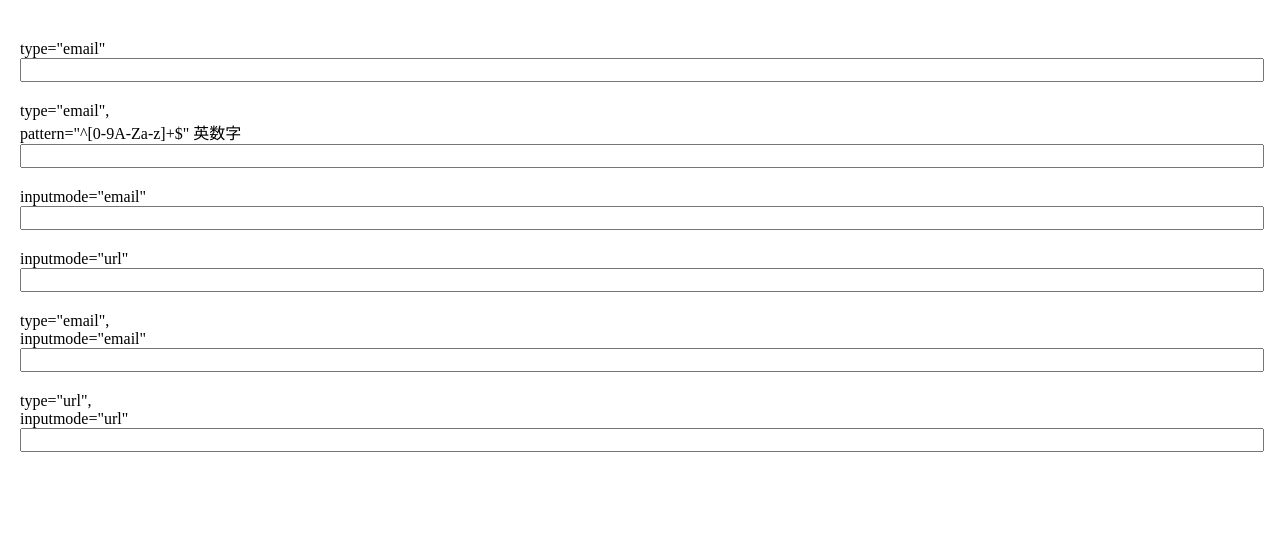
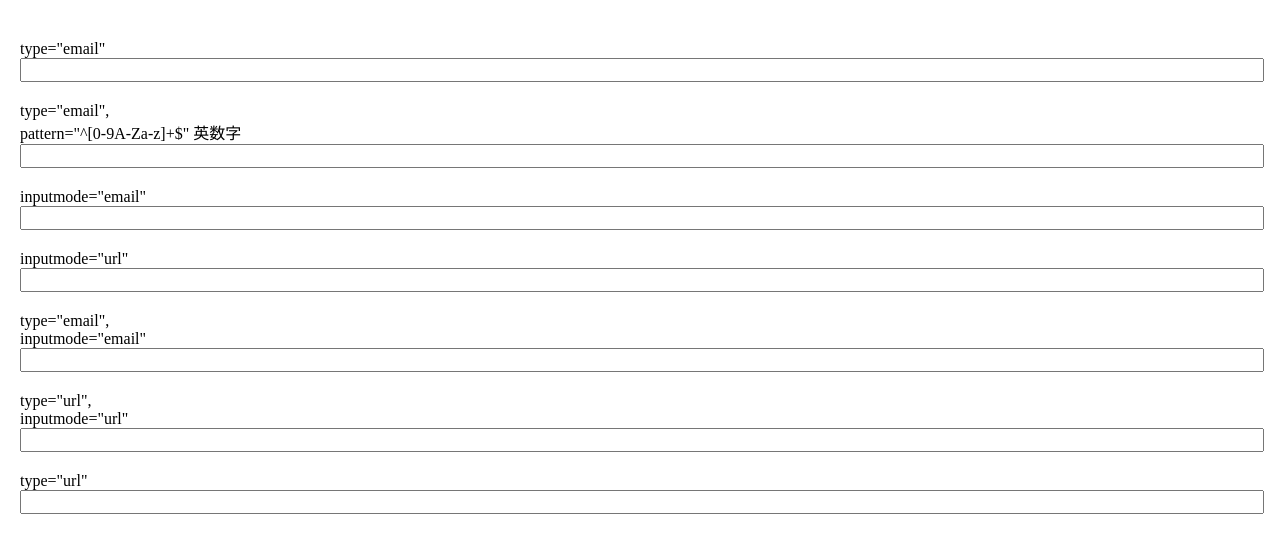
Before and after one commit to yukoamino/yukoamino.github.io, a plain HTML site: page test18/index.html in a window 1280 px wide. Drawn offline with Linux system fonts and the light colour scheme.

Commit message:
test18 add

```diff
--- a/test18/index.html
+++ b/test18/index.html
@@ -46,6 +46,9 @@
 
       <dt>type="url", <br>inputmode="url"</dt>
       <dd><div class="input-item"><input type="url" inputmode="url"></div></dd>
+
+      <dt>type="url"</dt>
+      <dd><div class="input-item"><input type="url"></div></dd>
     </dl>
   </div>
 </body>
```
